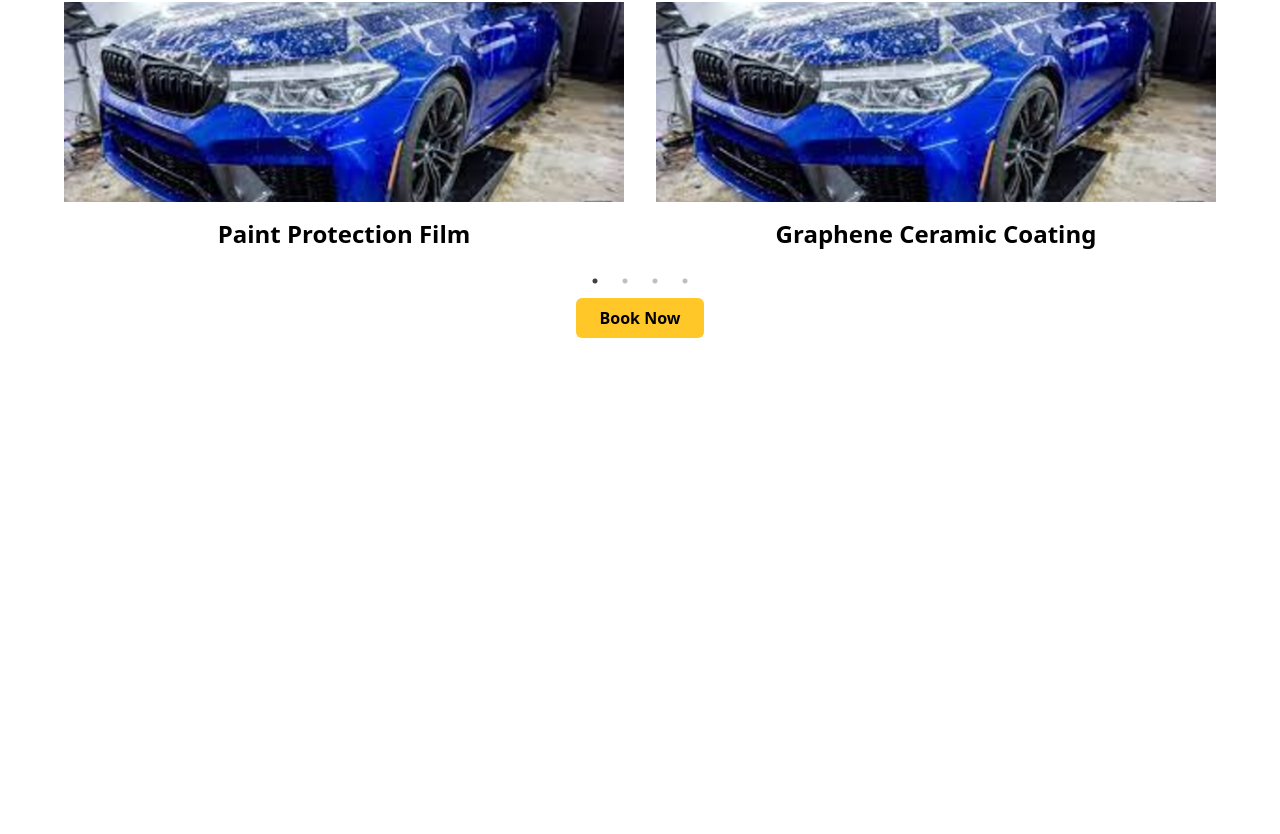
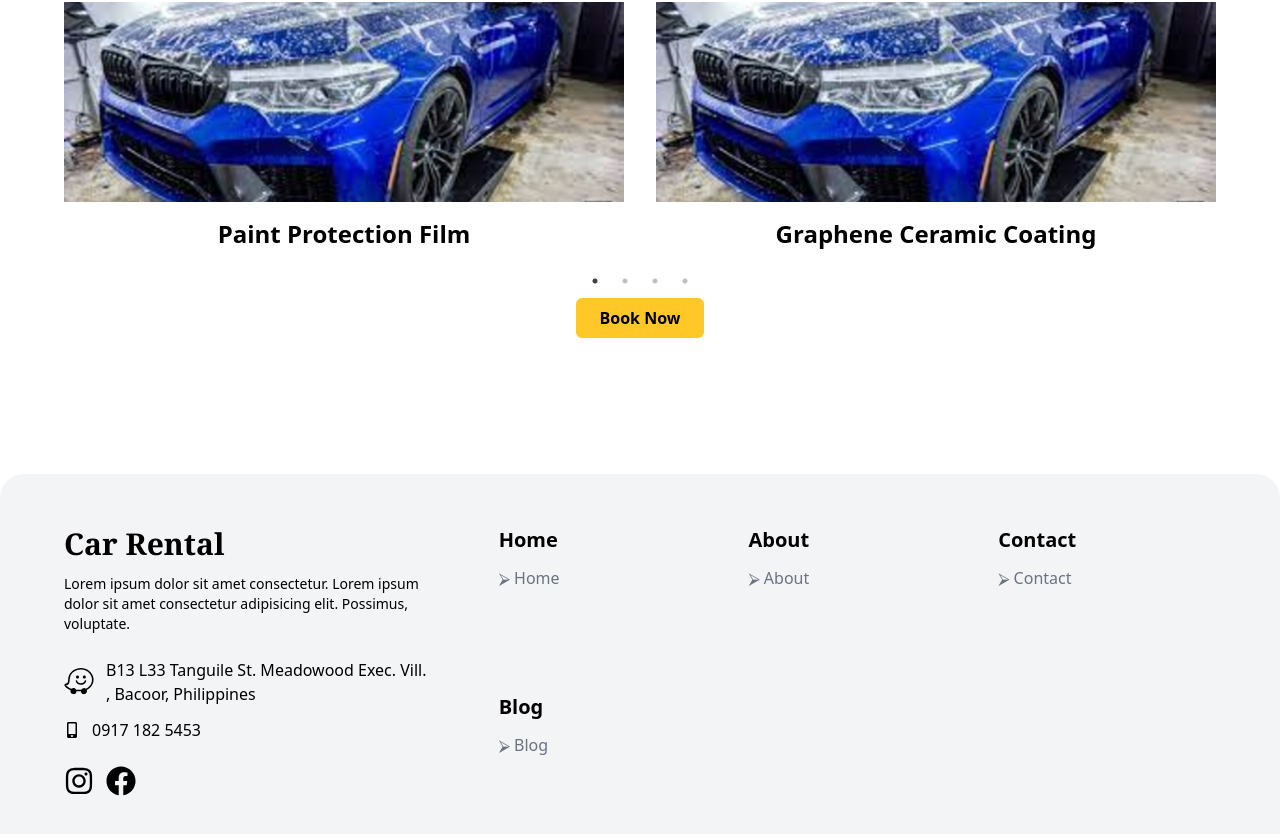
Before and after one commit to atlasdev2024/Atlasdev, a React (Vite) app: page /about in a window 1280 px wide. Shown: the part 2006-2840 px from the top of the page. Before the commit the page ends 2424 px from the top, so only its background shows below. Built offline with nearby package versions, Linux system fonts and the light colour scheme.

Commit message:
Created Footer
-Added waze functionality on footer
-Linked FB and Instagram

```diff
--- a/src/App.jsx
+++ b/src/App.jsx
@@ -6,6 +6,7 @@ import Services from './components/Services/Services';
 import WhyChooseUs from './components/WhyChooseUs/WhyChooseUs';
 import VerticalForm from './components/Form/EmailJs';
 import MessengerIcon from './components/Sticky Icons/MessengerIcon';
+import Footer from './components/Footer/Footer'
 
 const App = () => {
   const [showForm, setShowForm] = useState(false);
@@ -32,6 +33,7 @@ const App = () => {
 
       {/* Include MessengerIcon component */}
       <MessengerIcon />
+      <Footer />
     </div>
   );
 };
--- /dev/null
+++ b/src/components/Footer/Footer.jsx
@@ -0,0 +1,93 @@
+import React from "react";
+import { FaFacebook, FaInstagram, FaLinkedin, FaMobileAlt } from "react-icons/fa";
+import { FontAwesomeIcon } from "@fortawesome/react-fontawesome";
+import { faWaze } from "@fortawesome/free-brands-svg-icons"; // Import Waze icon
+
+const FooterLinks = [
+  {
+    title: "Home",
+    link: "/#",
+  },
+  {
+    title: "About",
+    link: "/#about",
+  },
+  {
+    title: "Contact",
+    link: "/#contact",
+  },
+  {
+    title: "Blog",
+    link: "/#blog",
+  },
+];
+
+const Footer = () => {
+  const wazeLink = "https://www.waze.com/en/live-map/directions/atlas-premium-autoshield-tanguile-bacoor?place=w.79298704.792724900.37056866";
+
+  return (
+    <div className="bg-gray-100 dark:bg-dark mt-14 rounded-t-3xl">
+      <section className="container">
+        <div className="grid md:grid-cols-3 py-5">
+          {/* Company Details */}
+          <div className="py-8 px-4">
+            <h1 className="sm:text-3xl text-xl font-bold sm:text-left text-justify mb-3 flex items-center gap-3 font-serif">
+              Car Rental
+            </h1>
+            <p className="text-sm">
+              Lorem ipsum dolor sit amet consectetur. Lorem ipsum dolor sit amet
+              consectetur adipisicing elit. Possimus, voluptate.
+            </p>
+            <br />
+            <div className="flex items-center gap-3">
+              <a href={wazeLink} target="_blank" rel="noopener noreferrer">
+                <FontAwesomeIcon icon={faWaze} className="text-3xl" /> {/* Waze icon */}
+              </a>
+              <p>B13 L33 Tanguile St. Meadowood Exec. Vill. , Bacoor, Philippines</p>
+            </div>
+            <div className="flex items-center gap-3 mt-3">
+              <FaMobileAlt />
+              <p>0917 182 5453</p>
+            </div>
+            {/* Social Handles */}
+            <div className="flex items-center gap-3 mt-6">
+              <a href="https://www.instagram.com/atlas_premiumautoshield/">
+                <FaInstagram className="text-3xl hover:text-primary duration-300" />
+              </a>
+              <a href="https://www.facebook.com/profile.php?id=61552184784190&mibextid=LQQJ4d">
+                <FaFacebook className="text-3xl hover:text-primary duration-300" />
+              </a>
+              {/* <a href="#">
+                <FaLinkedin className="text-3xl hover:text-primary duration-300" />
+              </a> */}
+            </div>
+          </div>
+          {/* Links */}
+          <div className="grid grid-cols-2 sm:grid-cols-3 col-span-2 md:pl-10">
+            {FooterLinks.map((link, index) => (
+              <div key={index}>
+                <div className="py-8 px-4">
+                  <h1 className="sm:text-xl text-xl font-bold sm:text-left text-justify mb-3">
+                    {link.title}
+                  </h1>
+                  <ul className={`flex flex-col gap-3`}>
+                    <li className="cursor-pointer hover:translate-x-1 duration-300 hover:!text-primary space-x-1 text-gray-500 dark:text-gray-200">
+                      <span>&#11162;</span>
+                      <span>{link.title}</span>
+                    </li>
+                  </ul>
+                  {/* Add Waze link */}
+                  {link.title === "Location" && (
+                    <a href={wazeLink} target="_blank" rel="noopener noreferrer">Navigate with Waze</a>
+                  )}
+                </div>
+              </div>
+            ))}
+          </div>
+        </div>
+      </section>
+    </div>
+  );
+};
+
+export default Footer;
--- a/src/components/Sticky Icons/MessengerIcon.jsx
+++ b/src/components/Sticky Icons/MessengerIcon.jsx
@@ -10,8 +10,8 @@ const MessengerIcon = () => {
   };
 
   return (
-    <div className="messenger-icon" style={{ position: "fixed", right: "20px", bottom: "20px", zIndex: "1000" }} onClick={openMessenger}>
-      <FontAwesomeIcon icon={faFacebookMessenger} style={{ width: "60px", height: "60px" }} />
+    <div className="messenger-icon" style={{ position: "fixed", right: "60px", bottom: "60px", zIndex: "1000" }} onClick={openMessenger}>
+      <FontAwesomeIcon icon={faFacebookMessenger} style={{ width: "65px", height: "65px" }} />
     </div>
   );
 };
```
